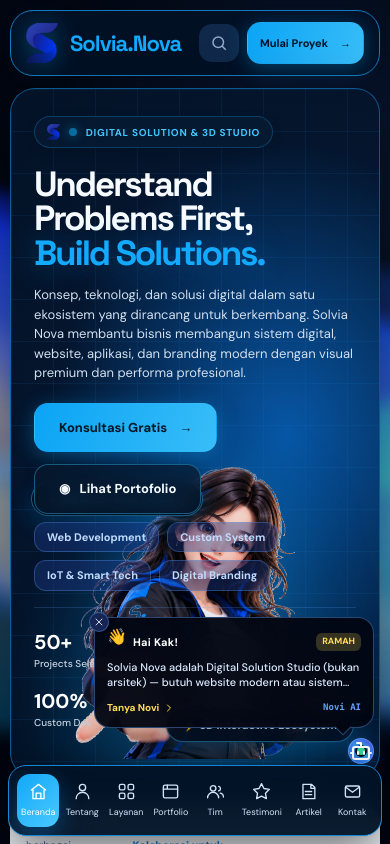
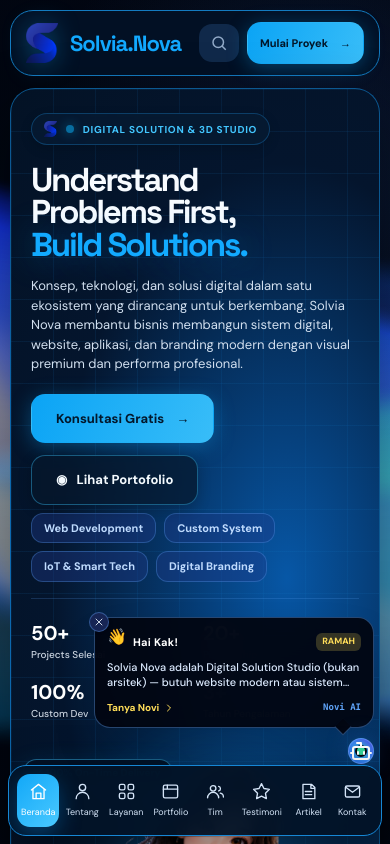
Before and after one commit to NandamonkeyD1/portofoliosolvia, a Next.js app: page / in a window 390 px wide. Shown: the top 844 px of the page. Built offline with nearby package versions, Linux system fonts and the light colour scheme.

Commit message:
fix: stabilize hero responsive layout, sliders uniform card heights, and search modal UX

```diff
--- a/app/globals.css
+++ b/app/globals.css
@@ -375,14 +375,15 @@
 }
 
 .hero-box {
-  height: 495px;
+  min-height: 520px;
+  height: auto;
   position: relative;
   overflow: hidden;
   border: 1px solid rgba(18, 134, 214, 0.6);
   border-radius: 25px;
   background: radial-gradient(ellipse at 75% 50%, #0757a6, #04152d 60%, #031225);
   display: grid;
-  grid-template-columns: 46% 54%;
+  grid-template-columns: 48% 52%;
   isolation: isolate;
   box-shadow: 0 20px 60px rgba(0, 0, 0, 0.4);
 }
@@ -1086,26 +1087,45 @@
   }
   .hero-box {
     height: auto;
-    min-height: 690px;
-    display: block;
+    min-height: auto;
+    display: flex;
+    flex-direction: column;
   }
   .hero-copy {
-    padding: 27px 23px;
+    padding: 24px 20px 10px;
     max-width: 100%;
+    order: 1;
   }
   .hero-box h1 {
-    font-size: clamp(34px, 9vw, 50px);
+    font-size: clamp(32px, 8.5vw, 46px);
   }
   .hero-copy p {
     font-size: 13px;
-    max-width: 380px;
+    max-width: 100%;
   }
   .hero-art {
+    position: relative;
     top: auto;
-    bottom: 0;
+    bottom: auto;
+    right: auto;
     width: 100%;
-    height: 48%;
-    opacity: .95;
+    height: 320px;
+    max-height: 340px;
+    opacity: 1;
+    margin-top: 16px;
+    order: 2;
+  }
+  .hero-badge-top {
+    top: 12px;
+    left: 12px;
+    font-size: 10px;
+    padding: 5px 11px;
+  }
+  .hero-badge-bot {
+    bottom: 12px;
+    right: 12px;
+    font-size: 10px;
+    padding: 5px 11px;
   }
   .mini-services {
     gap: 12px;
--- a/app/page.tsx
+++ b/app/page.tsx
@@ -73,7 +73,7 @@
         </div>
 
         {/* Right: Solvia Nova Mascot at the Top with Badges */}
-        <div className="hero-art relative flex items-center justify-center p-4">
+        <div className="hero-art flex items-center justify-center p-4">
           <img
             src="/assets/images/maskot.png"
             alt="Solvia.Nova Mascot"
--- a/components/ClientLayoutWrapper.tsx
+++ b/components/ClientLayoutWrapper.tsx
@@ -1,6 +1,6 @@
 "use client";
 
-import { useState } from "react";
+import { useState, useEffect } from "react";
 import { usePathname } from "next/navigation";
 import Sidebar from "@/components/Sidebar";
 import Topbar from "@/components/Topbar";
@@ -11,6 +11,17 @@
 export default function ClientLayoutWrapper({ children }: { children: React.ReactNode }) {
   const pathname = usePathname();
   const [searchOpen, setSearchOpen] = useState(false);
+
+  useEffect(() => {
+    const handleKeyDown = (e: KeyboardEvent) => {
+      if ((e.ctrlKey || e.metaKey) && e.key.toLowerCase() === "k") {
+        e.preventDefault();
+        setSearchOpen((prev) => !prev);
+      }
+    };
+    window.addEventListener("keydown", handleKeyDown);
+    return () => window.removeEventListener("keydown", handleKeyDown);
+  }, []);
 
   const isAuthOrAdmin =
     pathname.startsWith("/sso") ||
--- a/components/PortfolioSlider.tsx
+++ b/components/PortfolioSlider.tsx
@@ -162,13 +162,18 @@
       </div>
 
       {/* Carousel Track Container */}
+      {filteredItems.length === 0 ? (
+        <div className="py-12 text-center rounded-2xl border border-blue-400/20 bg-[#081d36]/40 text-blue-300">
+          <p className="text-sm font-medium">Belum ada portofolio untuk kategori ini.</p>
+        </div>
+      ) : (
         <div
           className="overflow-hidden rounded-2xl"
           onTouchStart={handleTouchStart}
           onTouchEnd={handleTouchEnd}
         >
           <div
-          className="flex transition-transform duration-500 ease-out"
+            className="flex items-stretch transition-transform duration-500 ease-out"
             style={{
               transform: `translateX(-${currentIndex * (100 / itemsPerView)}%)`,
             }}
@@ -176,7 +181,7 @@
             {filteredItems.map((project) => (
               <div
                 key={project.id}
-              className="px-2 shrink-0"
+                className="px-2 shrink-0 flex flex-col"
                 style={{ width: `${100 / itemsPerView}%` }}
               >
                 <div className="group h-full bg-gradient-to-b from-[#0a274d] to-[#04152d] border border-blue-500/30 hover:border-cyan-400/70 rounded-2xl overflow-hidden transition-all duration-300 hover:-translate-y-1.5 hover:shadow-xl hover:shadow-blue-500/20 flex flex-col justify-between">
@@ -246,6 +251,7 @@
             ))}
           </div>
         </div>
+      )}
 
       {/* Slide Indicators (Dots) */}
       {maxIndex > 0 && (
--- a/components/TeamSlider.tsx
+++ b/components/TeamSlider.tsx
@@ -110,7 +110,7 @@
         onTouchEnd={handleTouchEnd}
       >
         <div
-          className="flex transition-transform duration-500 ease-out"
+          className="flex items-stretch transition-transform duration-500 ease-out"
           style={{
             transform: `translateX(-${currentIndex * (100 / itemsPerView)}%)`,
           }}
@@ -118,7 +118,7 @@
           {teamData.map((member) => (
             <div
               key={member.id}
-              className="px-2 shrink-0"
+              className="px-2 shrink-0 flex flex-col"
               style={{ width: `${100 / itemsPerView}%` }}
             >
               <div className="group h-full bg-gradient-to-b from-[#0a274d] to-[#04152d] border border-blue-500/30 hover:border-cyan-400/70 rounded-2xl p-5 sm:p-6 transition-all duration-300 hover:-translate-y-1.5 hover:shadow-xl hover:shadow-blue-500/20 flex flex-col justify-between">
--- a/components/TestimonialsSlider.tsx
+++ b/components/TestimonialsSlider.tsx
@@ -110,7 +110,7 @@
         onTouchEnd={handleTouchEnd}
       >
         <div
-          className="flex transition-transform duration-500 ease-out"
+          className="flex items-stretch transition-transform duration-500 ease-out"
           style={{
             transform: `translateX(-${currentIndex * (100 / itemsPerView)}%)`,
           }}
@@ -118,7 +118,7 @@
           {testimonialsData.map((item) => (
             <div
               key={item.id}
-              className="px-2 shrink-0"
+              className="px-2 shrink-0 flex flex-col"
               style={{ width: `${100 / itemsPerView}%` }}
             >
               <div className="group h-full bg-gradient-to-b from-[#0a274d] to-[#04152d] border border-blue-500/30 hover:border-cyan-400/70 rounded-2xl p-6 transition-all duration-300 hover:-translate-y-1.5 hover:shadow-xl hover:shadow-blue-500/20 flex flex-col justify-between">
--- a/public/landing.html
+++ b/public/landing.html
@@ -39,7 +39,7 @@
     .primary{background:linear-gradient(110deg,#0ba4f5,#4dc8ff);color:#03172a}
     .outline{border-color:#1688d1;color:#f5fbff;background:#06172c}
     .btn:hover{transform:translateY(-2px);filter:brightness(1.08)}
-    .hero{height:520px;position:relative;overflow:hidden;border:1px solid #1286d6;border-radius:25px;background:radial-gradient(ellipse at 75% 50%,#0757a6,#04152d 60%,#031225);display:grid;grid-template-columns:46% 54%;isolation:isolate}
+    .hero{min-height:520px;height:auto;position:relative;overflow:hidden;border:1px solid #1286d6;border-radius:25px;background:radial-gradient(ellipse at 75% 50%,#0757a6,#04152d 60%,#031225);display:grid;grid-template-columns:46% 54%;isolation:isolate}
     .hero:before{content:"";position:absolute;inset:0;background-image:linear-gradient(#1683d51a 1px,transparent 1px),linear-gradient(90deg,#1683d51a 1px,transparent 1px);background-size:42px 42px;z-index:-1}
     .hero-copy{padding:34px 0 24px 44px;position:relative;z-index:2}
     .eyebrow{display:inline-flex;align-items:center;gap:9px;border:1px solid #12578c;background:#061a32;border-radius:22px;padding:7px 11px;font-size:10px;letter-spacing:.7px;color:#43c7ff;font-weight:700}
@@ -139,9 +139,11 @@
       .actions{gap:8px}
       .search{width:40px;padding:10px;justify-content:center}
       .search span,.search kbd{display:none}
-      .hero{height:auto;min-height:660px;display:block}
-      .hero-copy{padding:24px 20px}
-      .hero-art{top:auto;bottom:0;width:100%;height:45%}
+      .hero{height:auto;min-height:auto;display:flex;flex-direction:column}
+      .hero-copy{padding:24px 20px 10px;max-width:100%;order:1}
+      .hero-art{position:relative;top:auto;bottom:auto;right:auto;width:100%;height:320px;max-height:340px;opacity:1;margin-top:16px;order:2}
+      .hero-badge-top{top:12px;left:12px;font-size:10px;padding:5px 11px}
+      .hero-badge-bot{bottom:12px;right:12px;font-size:10px;padding:5px 11px}
       .about{grid-template-columns:1fr;padding:24px 18px}
       .cards,.portfolio-grid,.team-list{grid-template-columns:1fr}
       .contact{display:block;padding:25px 20px}
@@ -447,9 +449,6 @@
       box-shadow: 0 0 10px rgba(56, 189, 248, 0.6);
     }
 
-
-      50% { transform: translateY(-12px) rotate(0.6deg); }
-    }
     .hero-art img {
       animation: none !important;
       transition: transform 0.5s ease;
```
Also changed, not shown: components/SearchModal.tsx (+21 -9 lines). Lines whose indentation alone changed are shown as unchanged.
